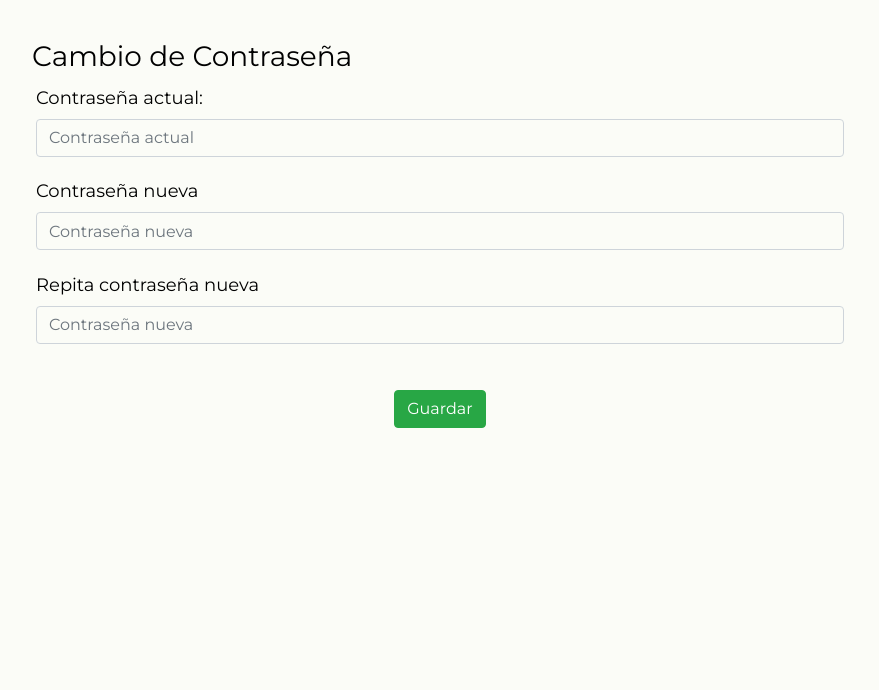
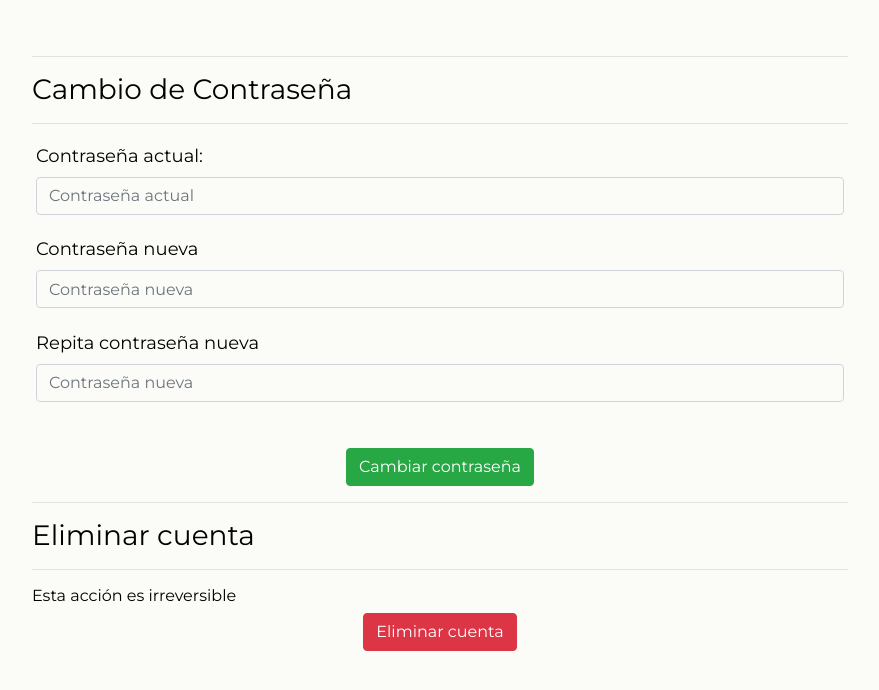
Before and after one commit to YairCastillo/ProyectoCapellania, a PHP site: page /proyecto/configCap.php in a window 1280 px wide. Shown: the part 73-763 px from the top of the page, without its empty margins (200-1079 px from the left). Run offline with PHP 8.4, Linux system fonts and the light colour scheme; the template is opened without the code that fills it, so the values that code supplies are empty; some libraries are stand-ins or nearby versions.

Commit message:
Update href de config y eliminar cuenta
agregar la opcion de elimnar cuenta
referenciar las confi respectivas

```diff
--- a/view/calendar.php
+++ b/view/calendar.php
@@ -89,7 +89,7 @@ include('../model/calendarModel.php');
             <?php echo $nombreCuenta; ?>
           </a>
           <div class="dropdown-menu">
-            <a class="dropdown-item" href="#">Configuración</a>
+            <a class="dropdown-item" href="configCap">Configuración</a>
             <a class="dropdown-item" href="../controller/cerrarSesion">Cerrar Sesión</a>
           </div>
         </li>
--- a/view/calendarioAlumnos.php
+++ b/view/calendarioAlumnos.php
@@ -88,7 +88,7 @@ include('../model/calendarioAlumnosModel.php');
             <?php echo $nombreCuenta; ?>
           </a>
           <div class="dropdown-menu">
-            <a class="dropdown-item" href="#">Configuración</a>
+            <a class="dropdown-item" href="configEst">Configuración</a>
             <a class="dropdown-item" href="../controller/cerrarSesion">Cerrar Sesión</a>
           </div>
         </li>
--- a/view/configCap.php
+++ b/view/configCap.php
@@ -46,7 +46,7 @@
                       </a>
                       <div class="dropdown-menu">
                         <a class="dropdown-item" href="modificarCap">Configuración</a>
-                        <a class="dropdown-item" href="#">Cerrar Sesión</a>
+                        <a class="dropdown-item" href="../controller/cerrarSesion">Cerrar Sesión</a>
                       </div>
                     </li>
                     </div>
@@ -56,7 +56,9 @@
 <div class="container">
             <form action="" method="post">
                     <div id="formulario">
+                      <hr>
                         <h3>Cambio de Contraseña</h3>
+                      <hr>
                     </div>
                 <div class="form-group">
 
@@ -78,7 +80,20 @@
                         <div class="col text-center">
                             <button class="btn btn-success regular-button" name="btnNewPass" type="submit"
                                 id="btnNewPass">
-                                Guardar
+                                Cambiar contraseña
+                            </button>
+                        </div>
+
+                        <div id="formulario">
+                          <hr>
+                          <h3>Eliminar cuenta</h3>
+                          <hr>
+                          <h6>Esta acción es irreversible</h6>
+                        </div>
+                        <div class="col text-center">
+                            <button class="btn btn-danger regular-button" name="btnEliminar" type="submit"
+                                id="btnEliminar">
+                                Eliminar cuenta
                             </button>
                         </div>
             </form>
--- a/view/index.php
+++ b/view/index.php
@@ -43,15 +43,15 @@
                 <div class="collapse navbar-collapse" id="collapse_target">
               <label class="logo">CapellaníaUM</label>
                 <ul class="navbar-nav">
-                    <li class="nav-item"><a class="nav-link active" href="#">INICIO</a></li>
+                    <li class="nav-item"><a class="nav-link active" href="servicioCapellania">INICIO</a></li>
                     <li class="nav-item"><a class="nav-link" href="calendar">CITA</a></li>
-                    <li><a href="entrevistaInicial">MODIFICAR MIS DATOS</a></li>
+                    <li class="nav-item"><a href="entrevistaInicial">MODIFICAR MIS DATOS</a></li>
                     <li class="nav-item dropdown">
                       <a class="nav-link dropdown-toggle" href="#" id="navbardrop" data-toggle="dropdown">
                         NOMBRE
                       </a>
                       <div class="dropdown-menu">
-                        <a class="dropdown-item" href="#">Configuración</a>
+                        <a class="dropdown-item" href="configEst">Configuración</a>
                         <a class="dropdown-item" href="../controller/cerrarSesion">Cerrar Sesión</a>
                       </div>
                     </li>
--- a/view/listaAlumnos.php
+++ b/view/listaAlumnos.php
@@ -70,7 +70,7 @@ include('../model/listaAlumnosModel.php');
             <?php echo $nombreCuenta; ?>
           </a>
           <div class="dropdown-menu">
-            <a class="dropdown-item" href="#">Configuración</a>
+            <a class="dropdown-item" href="configCap">Configuración</a>
             <a class="dropdown-item" href="../controller/cerrarSesion.php">Cerrar Sesión</a>
           </div>
         </li>
--- a/view/modificarDatos.php
+++ b/view/modificarDatos.php
@@ -46,11 +46,11 @@
                     <li class="nav-item"><a class="nav-link" href="calendarioAlumnos">CITAS</a></li>
                     <li class="nav-item"><a class="nav-link active" href="modificarDatos">MODIFICAR MIS DATOS</a></li>
                     <li class="nav-item dropdown">
-                      <a class="nav-link dropdown-toggle" href="#" id="navbardrop" data-toggle="dropdown">
+                      <a class="nav-link dropdown-toggle" href="capellanes" id="navbardrop" data-toggle="dropdown">
                       <?php echo $nombreCuenta; ?>
                       </a>
                       <div class="dropdown-menu">
-                        <a class="dropdown-item" href="#">Configuración</a>
+                        <a class="dropdown-item" href="configEst">Configuración</a>
                         <a class="dropdown-item" href="../controller/cerrarSesion">Cerrar Sesión</a>
                       </div>
                     </li>
```
Also changed, not shown: view/configEst.php (+17 -2 lines).
